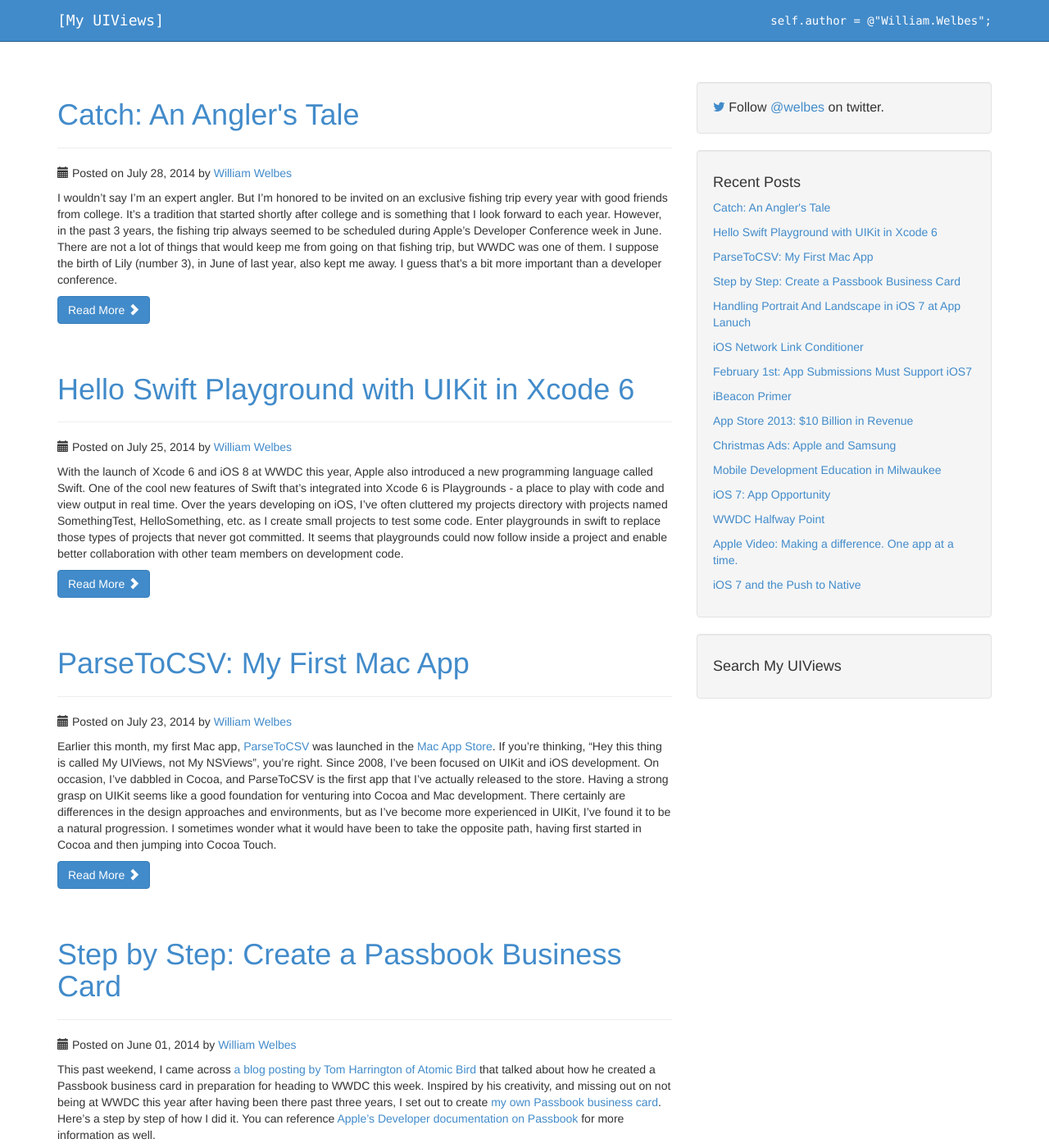
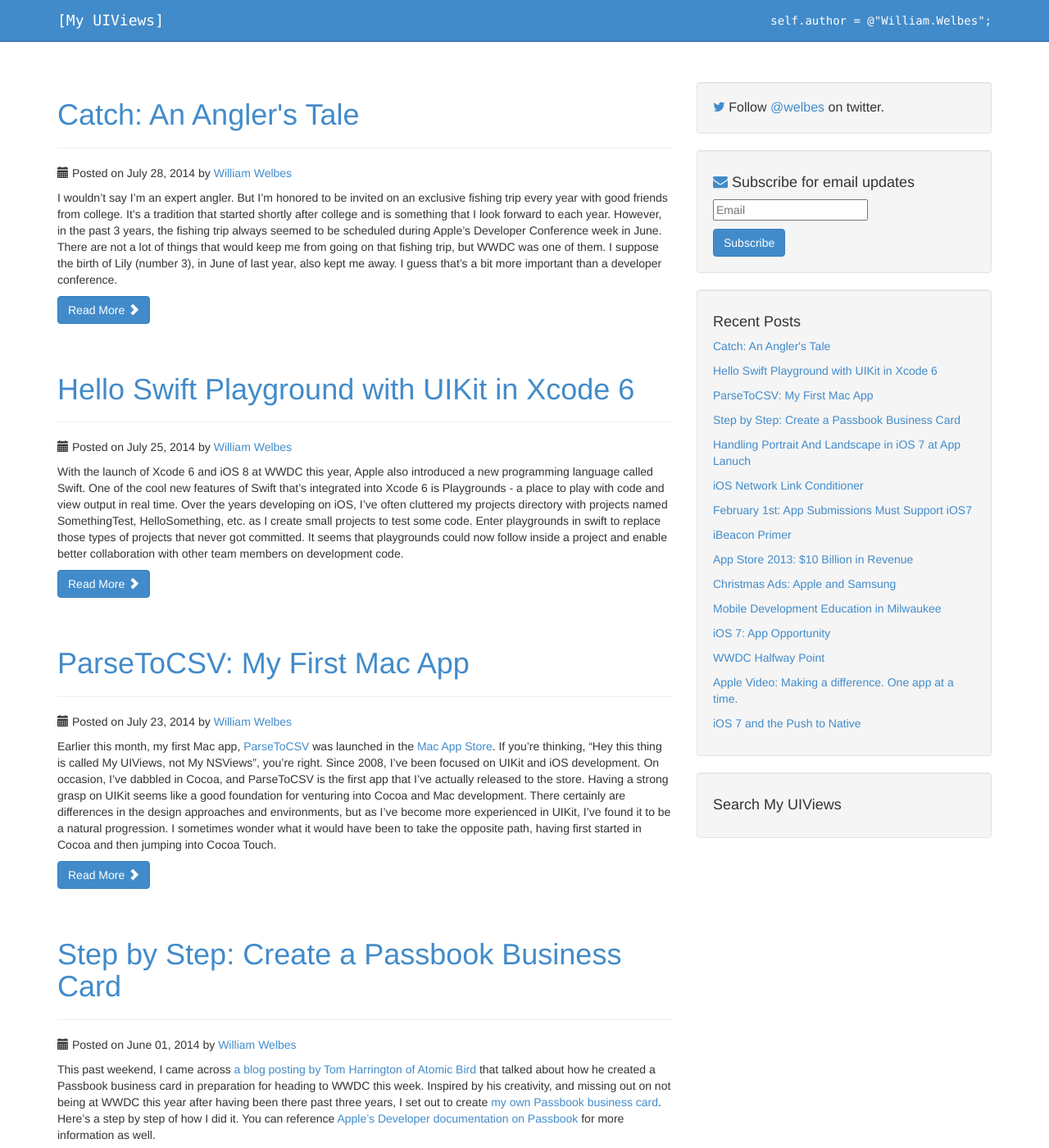
Before and after one commit to welbesw/welbesw.github.io, a Jekyll site: the page built from index.html, in a window 1280 px wide and 1400 px high. Shown: the whole window at 82% size. Built offline with Jekyll 4.4.1, drawn with Linux system fonts in a browser that asks for light colours; Markdown is read by kramdown in place of the engine named in the settings; the list of posts is cut into pages by our own code; comment, search, counter and statistics services are not loaded.

Commit message:
Added mail chimp email subscription.

```diff
--- a/_layouts/default.html
+++ b/_layouts/default.html
@@ -80,7 +80,6 @@
           {{ content }}
 
         </div>
-
         <div class="col-lg-4">
           <div class="well">
             <div class="row">
@@ -88,6 +87,26 @@
                 <a href="https://twitter.com/welbes"><i class="fa fa-twitter"></i></a> Follow <a href="https://twitter.com/welbes">@welbes</a> on twitter.
               </div>
             </div>
+          </div>
+          <div class="well">
+            <!-- Begin MailChimp Signup Form -->
+            <div id="mc_embed_signup">
+            <form action="//godsknot.us3.list-manage.com/subscribe/post?u=2af119743b0962eab170b663b&amp;id=8b6845d681" method="post" id="mc-embedded-subscribe-form" name="mc-embedded-subscribe-form" class="validate" target="_blank" novalidate>
+              <h4><span class="blue-icon"><i class="fa fa-envelope"></i></span> Subscribe for email updates</h4>
+            <div class="mc-field-group">
+              <input type="email" value="" name="EMAIL" class="required email" id="mce-EMAIL" placeholder="Email" >
+            </div>
+              <div id="mce-responses" class="clear">
+                <div class="response" id="mce-error-response" style="display:none"></div>
+                <div class="response" id="mce-success-response" style="display:none"></div>
+              </div>    <!-- real people should not fill this in and expect good things - do not remove this or risk form bot signups-->
+                <div style="position: absolute; left: -5000px;"><input type="text" name="b_2af119743b0962eab170b663b_8b6845d681" tabindex="-1" value=""></div>
+                <div class="clear">
+                  <input type="submit" value="Subscribe" name="subscribe" id="mc-embedded-subscribe" class="btn btn-primary" style="margin-top: 10px;">
+                </div>
+            </form>
+            </div>
+            <!--End mc_embed_signup-->
           </div>
           <div class="well">
             <h4>Recent Posts</h4>
@@ -101,6 +120,7 @@
                 </div>
               </div>
           </div>
+
           <div class="well">
             <h4>Search My UIViews</h4>
             <script>
--- a/css/blog-home.css
+++ b/css/blog-home.css
@@ -52,3 +52,7 @@ footer {
 .twitter-line {
 	font-size: 12pt;
 }
+
+.blue-icon {
+	color: #428bca;
+}
```
